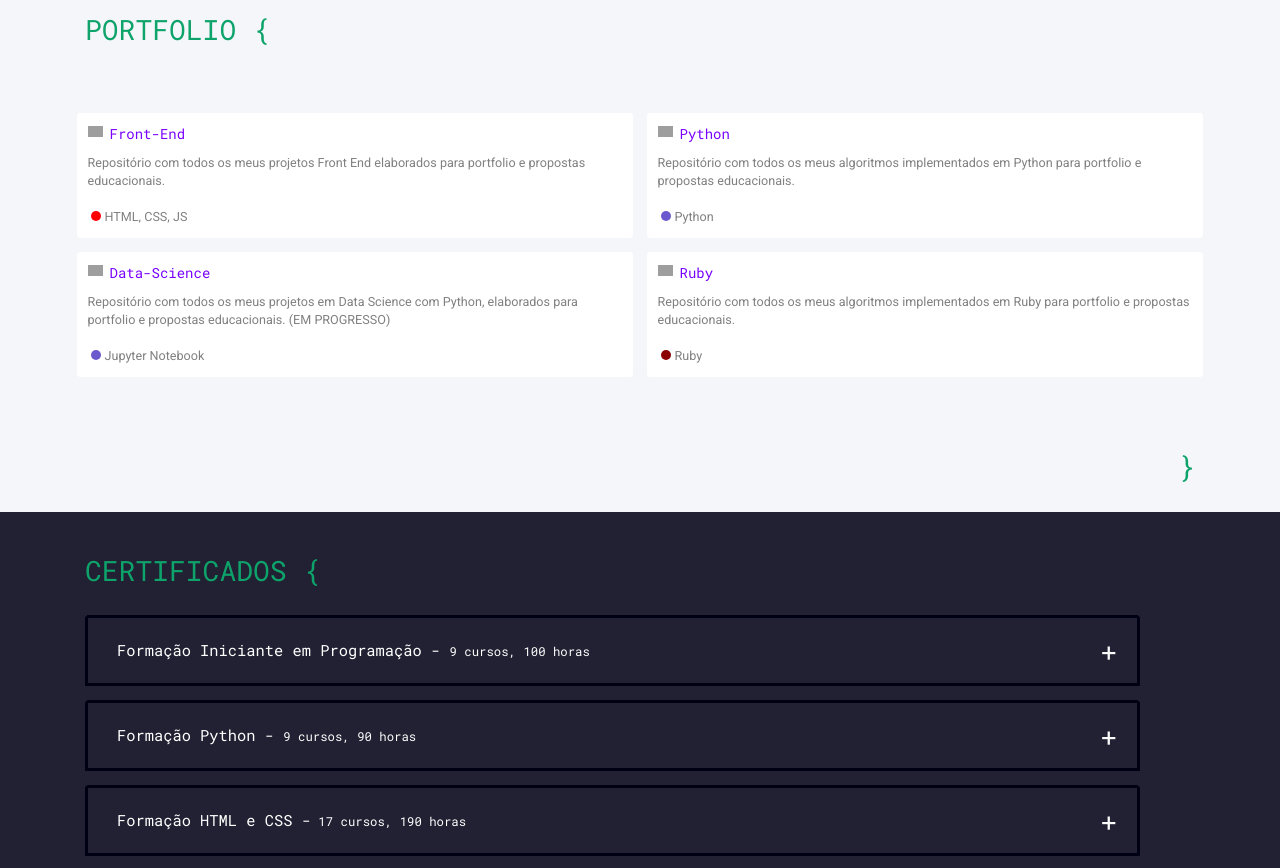
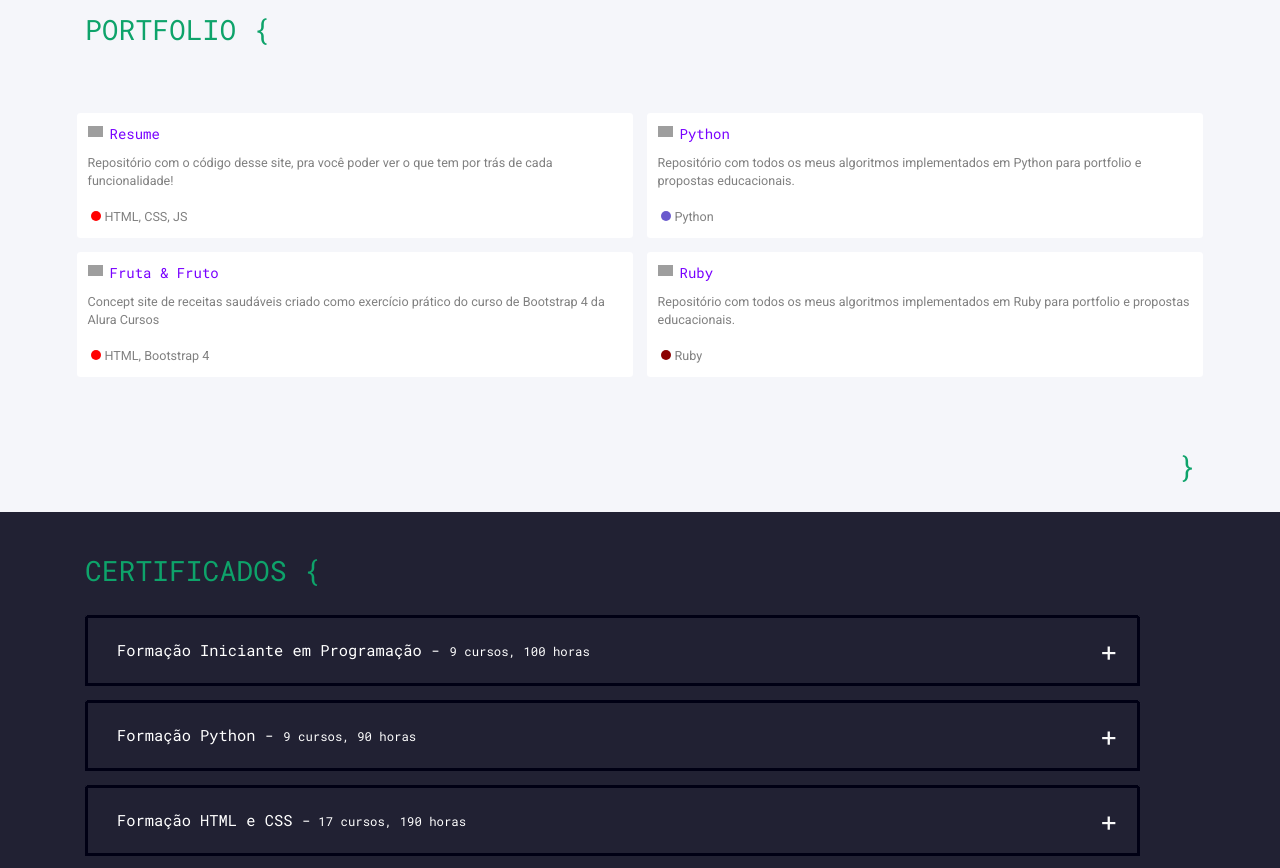
Before and after one commit to molusca/Resume, a plain HTML site: page index.html in a window 1280 px wide. Shown: the part 2520-3388 px from the top of the page. Drawn offline with nearby package versions, Linux system fonts and the light colour scheme; grey boxes are pictures that could not be loaded.

Commit message:
Portfolio links correction

```diff
--- a/index.html
+++ b/index.html
@@ -354,8 +354,8 @@
               <div class="col mb-3 pr-2 pl-2">
                 <article class="card repo-card">
                   <div class="card-body repo-card__body">
-                    <div class="book-icon"></div></span><h5 class="card-title repo-card__title"><a href="https://github.com/molusca/Front-End" target="_blank">Front-End</a></h5>
-                    <p class="card-text repo-card__text">Repositório com todos os meus projetos Front End elaborados para portfolio e propostas educacionais.</p>
+                    <div class="book-icon"></div></span><h5 class="card-title repo-card__title"><a href="https://github.com/molusca/Resume" target="_blank">Resume</a></h5>
+                    <p class="card-text repo-card__text">Repositório com o código desse site, pra você poder ver o que tem por trás de cada funcionalidade!</p>
                     <div class="lang-ball lang-ball__html"></div><p class="card-text repo-card__language">HTML, CSS, JS</p>
                   </div>
                 </article>
@@ -375,9 +375,9 @@
               <div class="col mb-3 pr-2 pl-2">
                 <article class="card repo-card">
                   <div class="card-body repo-card__body">
-                    <div class="book-icon"></div><h5 class="card-title repo-card__title"><a href="#" target="_blank">Data-Science</a></h5>
-                    <p class="card-text repo-card__text">Repositório com todos os meus projetos em Data Science com Python, elaborados para portfolio e propostas educacionais. (EM PROGRESSO)</p>
-                    <div class="lang-ball lang-ball__python"></div><p class="card-text repo-card__language">Jupyter Notebook</p>
+                    <div class="book-icon"></div><h5 class="card-title repo-card__title"><a href="https://github.com/molusca/Fruta-e-fruto" target="_blank">Fruta & Fruto</a></h5>
+                    <p class="card-text repo-card__text">Concept site de receitas saudáveis criado como exercício prático do curso de Bootstrap 4 da Alura Cursos</p>
+                    <div class="lang-ball lang-ball__html"></div><p class="card-text repo-card__language">HTML, Bootstrap 4</p>
                   </div>
                 </article>
               </div>
```
